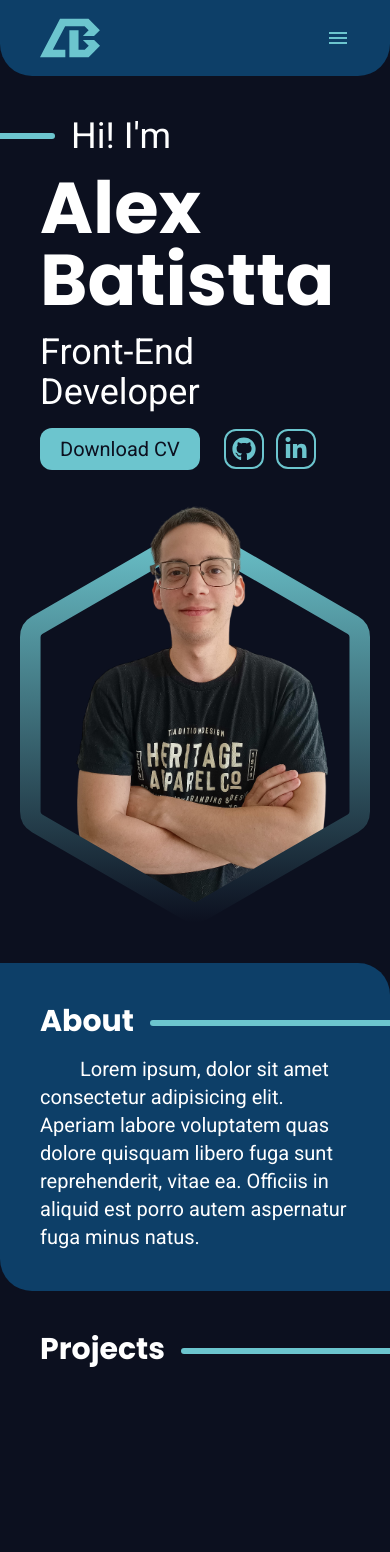
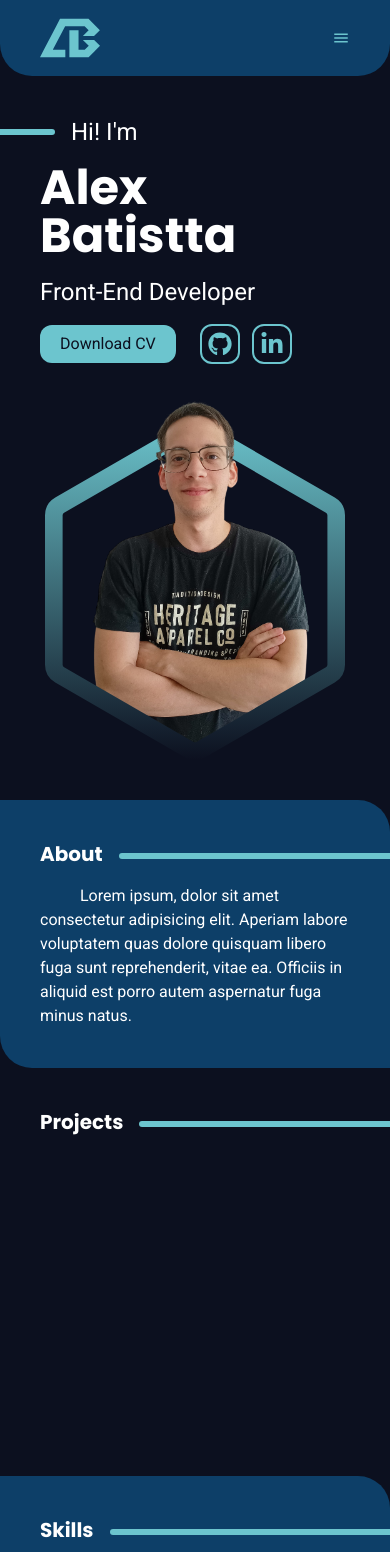
Before and after one commit to AlexBatistta/portfolio, a React (Vite) app: page / in a window 390 px wide. Shown: the top 1552 px of the page. Built offline with nearby package versions, Linux system fonts and the light colour scheme.

Commit message:
fonts size responsive

```diff
--- a/src/components/Footer.jsx
+++ b/src/components/Footer.jsx
@@ -8,7 +8,7 @@ export const Footer = () => {
 		<footer>
 			<div className='bg-secondary absolute h-1.5 w-full' />
 			<div className='flex items-center justify-between p-10'>
-				<div className='text-primary text-base dark:text-white dark:opacity-50'>
+				<div className='text-primary text-xs md:text-base dark:text-white dark:opacity-50'>
 					<p>{t('footer.name')}</p>
 					<p>{t('footer.mail')}</p>
 				</div>
--- a/src/components/HeaderComponents.jsx
+++ b/src/components/HeaderComponents.jsx
@@ -59,7 +59,7 @@ export const ResponsiveContainer = ({ setShowMenu, showMenu }) => {
 				className='flex cursor-pointer items-center justify-center md:hidden'
 				onClick={() => setShowMenu(!showMenu)}
 			>
-				<MdMenu className='text-secondary text-2xl' />
+				<MdMenu className='text-secondary text-lg md:text-2xl' />
 			</button>
 			<ButtonsContainer className={'hidden md:flex'} />
 		</div>
@@ -84,7 +84,7 @@ const ButtonsContainer = ({ className }) => {
 		<div className={`items-center gap-4 ${className}`}>
 			<button
 				onClick={toggleTheme}
-				className='text-secondary cursor-pointer text-3xl'
+				className='text-secondary cursor-pointer text-xl md:text-3xl'
 			>
 				{isDarkMode ? <AiFillSun /> : <AiFillMoon />}
 			</button>
--- a/src/components/Hero.jsx
+++ b/src/components/Hero.jsx
@@ -9,7 +9,7 @@ export const Hero = () => {
 		<section className='section !justify-around md:!flex-row'>
 			<div className='flex flex-col gap-4 mb-10 md:mb-0'>
 				<div className='flex items-center gap-4'>
-					<div className='bg-secondary -ml-[15vw] h-1.5 flex-grow rounded-r-full' />
+					<div className='bg-secondary -ml-[30vw] md:-ml-[15vw] h-1.5 flex-grow rounded-r-full' />
 					<h3 className='subtitle w-[90%] whitespace-nowrap'>
 						{t('hero.hello')}
 					</h3>
@@ -29,7 +29,7 @@ export const Hero = () => {
 
 const HexagonProfile = () => {
 	return (
-		<div className='relative flex h-auto md:w-[400px] w-[350px] items-end justify-center '>
+		<div className='relative flex h-auto w-[300px] lg:w-[400px] md:w-[350px] items-end justify-center '>
 			<img className='z-1 dark:rotate-180' src={hexagon}></img>
 			<img
 				className='absolute bottom-[10px] z-1'
--- a/src/index.css
+++ b/src/index.css
@@ -29,23 +29,23 @@
 
 @layer {
 	.title {
-		@apply font-poppins text-darker text-7xl font-extrabold dark:text-white;
+		@apply font-poppins text-darker text-5xl font-extrabold md:text-7xl dark:text-white;
 	}
 	.subtitle {
-		@apply font-roboto text-darker text-4xl font-medium dark:text-white;
+		@apply font-roboto text-darker text-2xl font-medium md:text-4xl dark:text-white;
 	}
 	.titleSection {
-		@apply font-poppins text-darker text-3xl font-medium dark:text-white;
+		@apply font-poppins text-darker text-xl font-medium md:text-3xl dark:text-white;
 	}
 
 	.button {
-		@apply bg-secondary hover:bg-primary font-roboto text-darker cursor-pointer rounded-xl px-5 py-1.75 text-xl font-medium transition duration-300 hover:text-white active:scale-110;
+		@apply bg-secondary hover:bg-primary font-roboto text-darker cursor-pointer rounded-xl px-5 py-1.75 text-base font-medium transition duration-300 hover:text-white active:scale-110 md:text-xl;
 	}
 	.paraph {
-		@apply font-roboto indent-10 text-xl text-white;
+		@apply font-roboto indent-10 text-base text-white md:text-xl;
 	}
 	.nav-button {
-		@apply font-poppins cursor-pointer text-xl whitespace-nowrap text-white;
+		@apply font-poppins cursor-pointer text-base whitespace-nowrap text-white md:text-xl;
 	}
 	.nav-link {
 		@apply after:bg-secondary relative after:absolute after:top-7 after:left-0 after:h-1 after:w-full after:origin-center after:scale-x-0 after:rounded-full after:transition-transform after:duration-300 after:content-[''] hover:after:scale-x-100;
```
